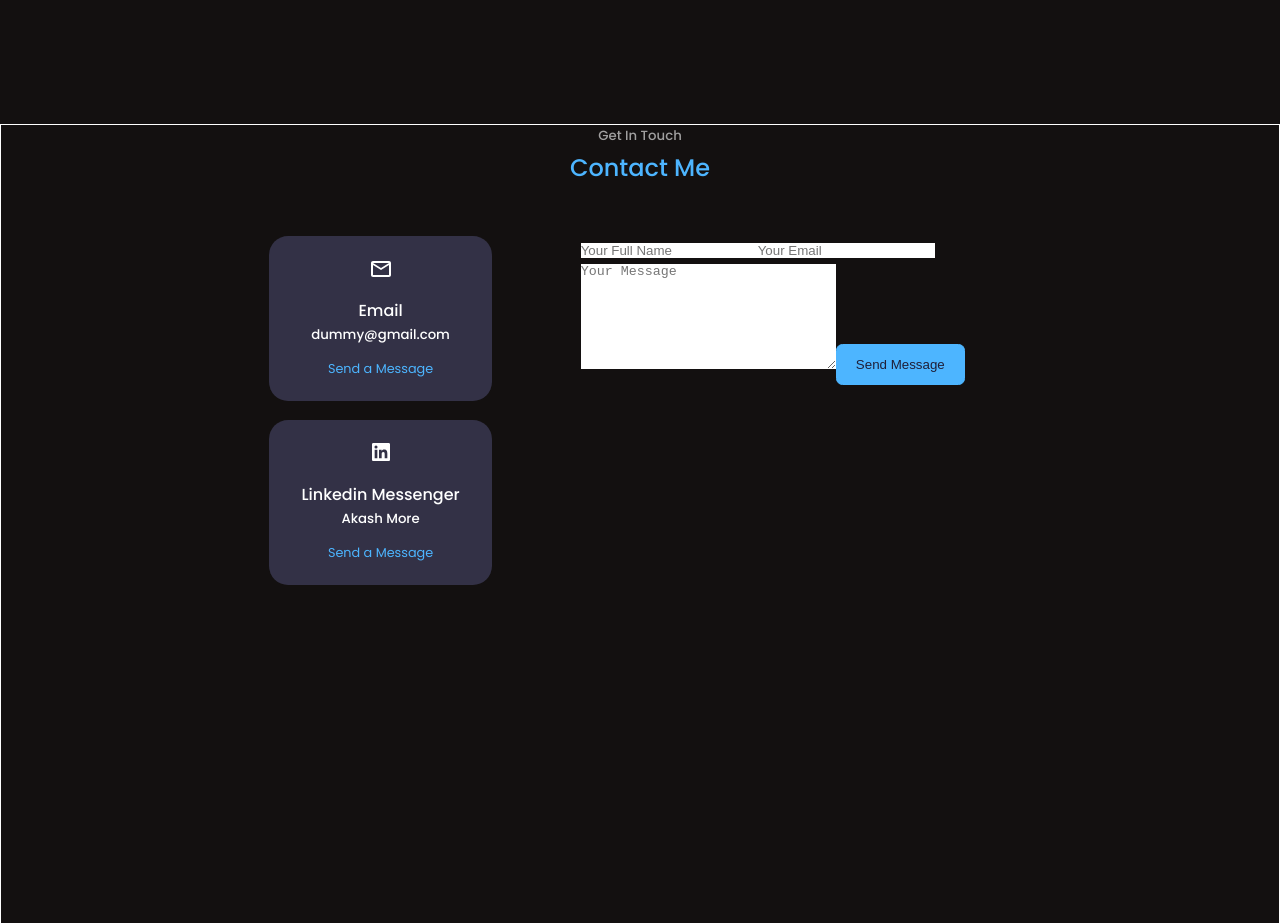
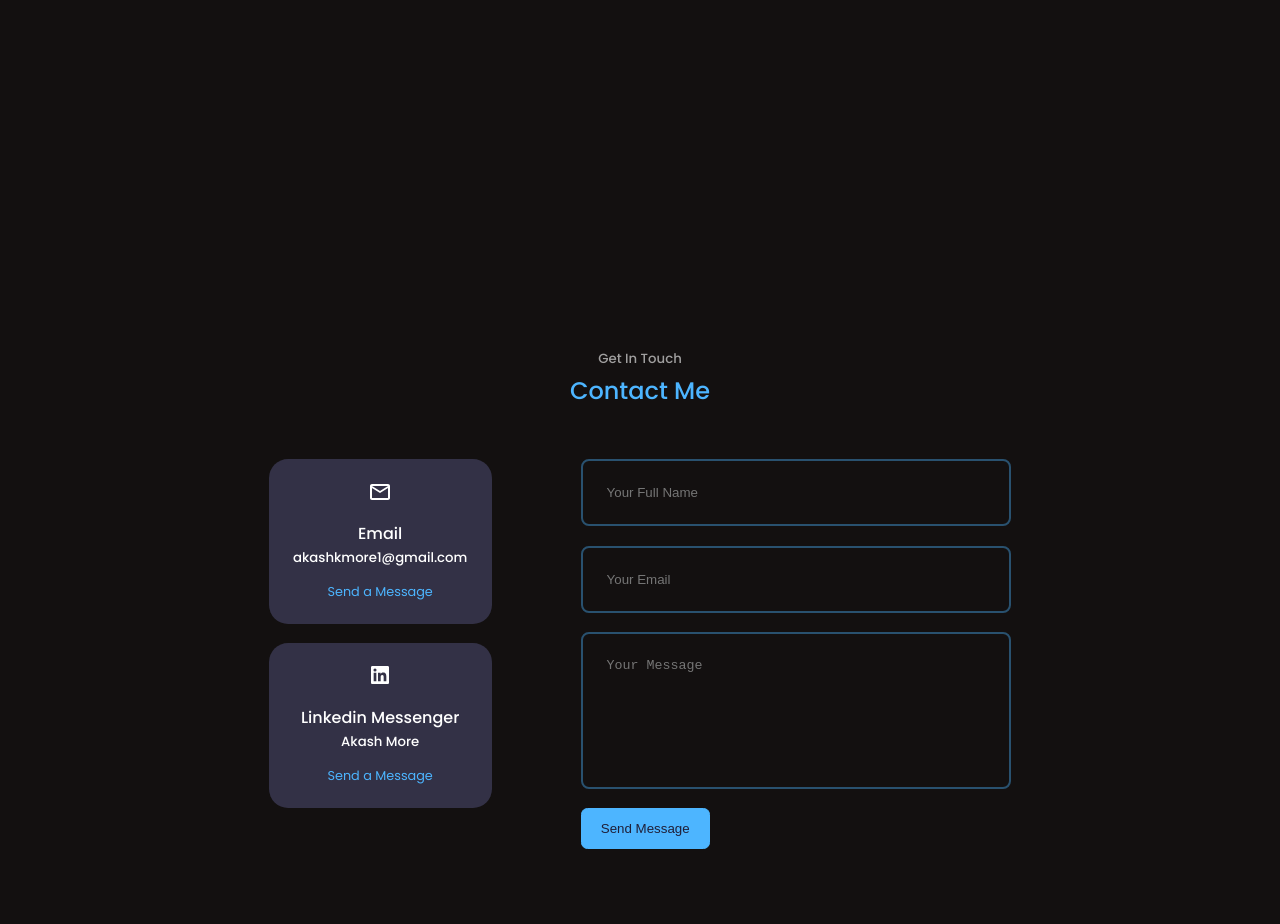
Before and after one commit to akashmore1/Portfolio-AkashM, a React (Create React App) app: page / in a window 1280 px wide. Shown: the part 1860-2784 px from the top of the page. Built offline with nearby package versions, Linux system fonts and the light colour scheme.

Commit message:
Complete contact page

```diff
--- a/src/components/contact/Contact.css
+++ b/src/components/contact/Contact.css
@@ -1,6 +1,7 @@
 #contact {
-  border: 1px solid white;
+  /* border: 1px solid white; */
   position: relative;
+  padding-top: 14rem;
 }
 
 .container.contact__container {
@@ -40,3 +41,25 @@
   display: inline-block;
   font-size: 0.8rem;
 }
+
+form {
+  display: flex;
+  flex-direction: column;
+  gap: 1.2rem;
+}
+
+input,
+textarea {
+  width: 100%;
+  padding: 1.5rem;
+  border-radius: 0.5rem;
+  background: transparent;
+  border: 2px solid var(--color-primary-variant);
+  resize: none;
+  color: white;
+}
+
+input:hover,
+textarea:hover {
+  border: 2px solid var(--color-bg-variant);
+}
--- a/src/components/contact/Contact.jsx
+++ b/src/components/contact/Contact.jsx
@@ -8,6 +8,7 @@ import "./Contact.css";
 const Contact = () => {
   return (
     <section id="contact">
+      {/* <div className="contact__wrapper"> */}
       <h5>Get In Touch</h5>
       <h2>Contact Me</h2>
 
@@ -16,7 +17,7 @@ const Contact = () => {
           <article className="contact__option">
             <MdOutlineEmail className="contact_option-icon" />
             <h4>Email</h4>
-            <h5>dummy@gmail.com</h5>
+            <h5>akashkmore1@gmail.com</h5>
             <a href="mailto:akashkmore1@gmail.com" target="_blank">
               Send a Message
             </a>
@@ -25,7 +26,10 @@ const Contact = () => {
             <RiLinkedinBoxFill className="contact_option-icon" />
             <h4>Linkedin Messenger</h4>
             <h5>Akash More</h5>
-            <a href="dummy@gmail.com" target="_blank">
+            <a
+              href="https://www.linkedin.com/in/akash-k-more44/"
+              target="_blank"
+            >
               Send a Message
             </a>
           </article>
@@ -52,6 +56,7 @@ const Contact = () => {
           </button>
         </form>
       </div>
+      {/* </div> */}
     </section>
   );
 };
--- a/src/components/portfolio/Portfolio.jsx
+++ b/src/components/portfolio/Portfolio.jsx
@@ -34,7 +34,7 @@ function Portfolio() {
             <div>
               <img src={Snake} alt="img" />
             </div>
-            <h3>Snake Game</h3>
+            <h3>Snake Game(Work in Progress)</h3>
             <div className="portfolio__item-cta">
               <a href="https://www.github.com" target="_blank" className="btn">
                 Github
```
